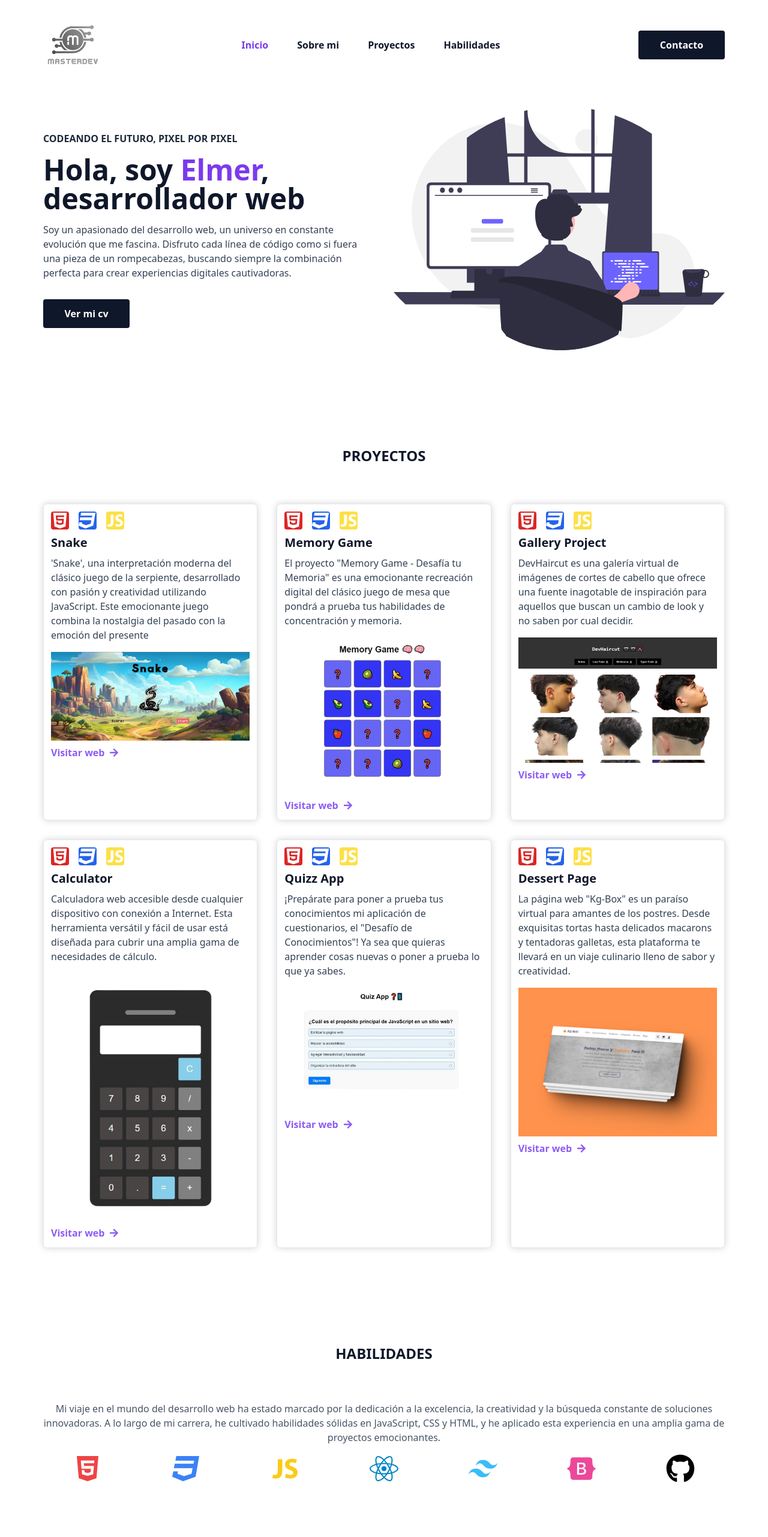
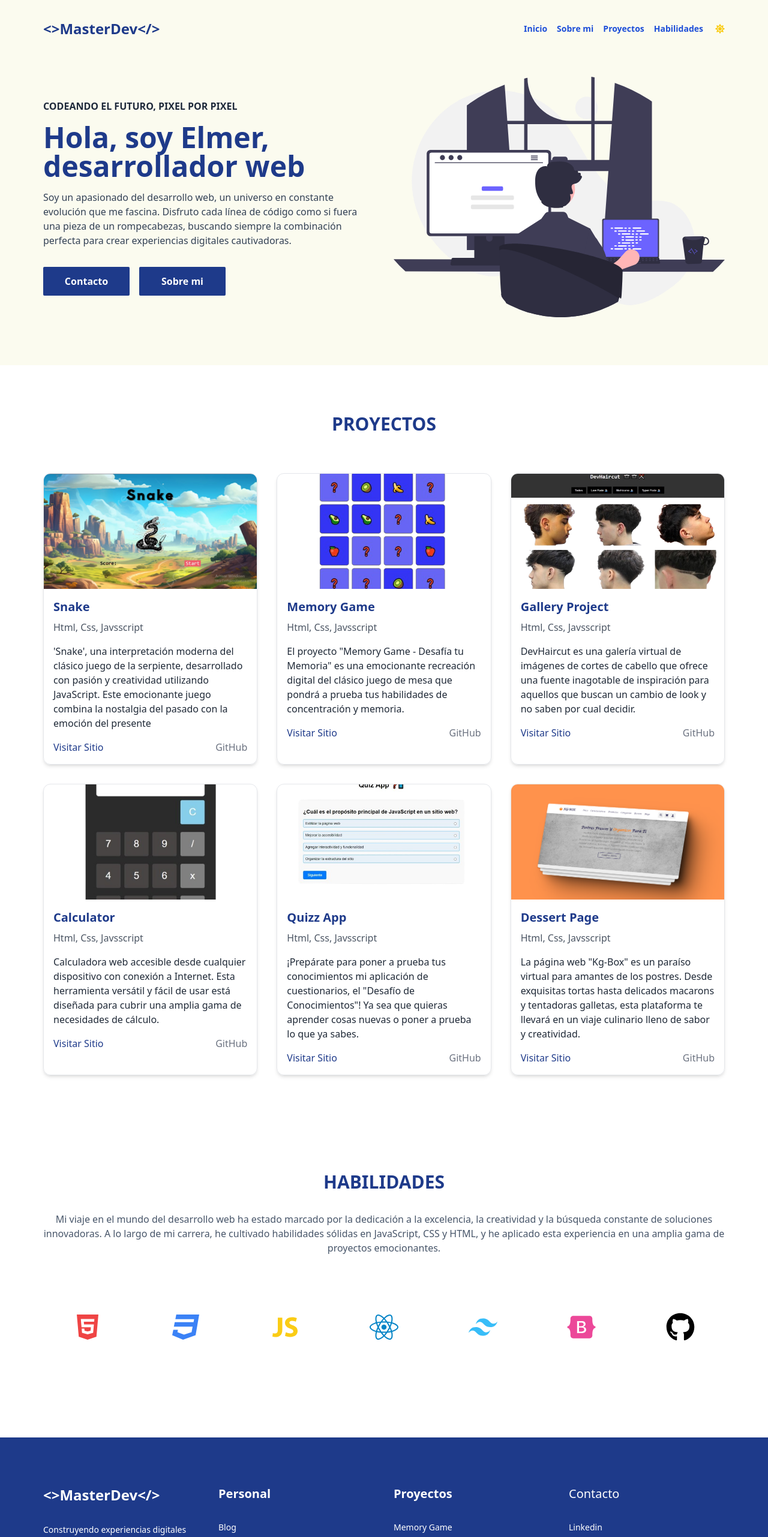
Before and after one commit to Elmer-Coro/Portafolio, a React (Vite) app: page / in a window 1280 px wide. Shown: the top 2563 px of the page at 60% size. Built offline with nearby package versions, Linux system fonts and the light colour scheme.

Commit message:
UI cambios

```diff
--- a/src/App.jsx
+++ b/src/App.jsx
@@ -9,13 +9,17 @@ import Skills from "./sections/Skills";
 
 function App() {
   return (
-    <div className=''>
-      <Nav />
-      <Hero />
+    <div>
+      <div className='bg-mgh'>
+        <Nav />
+        <Hero />
+      </div>
       <Proyectos />
       <Skills />
-      <Footer />
-      <Copyright />
+      <div className='bg-blue-900'>
+        <Footer />
+        <Copyright />
+      </div>
     </div>
   );
 }
--- a/src/components/Button.jsx
+++ b/src/components/Button.jsx
@@ -2,7 +2,7 @@ import React from "react";
 
 export default function Button({ text }) {
   return (
-    <button className='bg-slate-900 rounded w-36 py-3 text-white font-semibold hover:bg-slate-700'>
+    <button className='bg-blue-900 rounded-sm w-36 py-3 text-white font-semibold'>
       {text}
     </button>
   );
--- a/src/components/Card.jsx
+++ b/src/components/Card.jsx
@@ -5,22 +5,32 @@ import { FaHeart } from "react-icons/fa";
 
 export default function Card({ text, paragraph, img }) {
   return (
-    <div className='rounded-md p-3 bg-white shadow-dm shadow-zinc-300 border'>
-      <Technologies />
-      <h4 className='mb-2 text-slate-900 text-xl font-bold '>{text}</h4>
-      <p className=' mb-4 text-slate-700'>{paragraph}</p>
-      <div className='mb-2'>
-        <img
-          src={img}
-          alt='snake'
-        />
-      </div>
-      <div className='flex mt-auto justify-between items-center'>
-        <a
-          className='text-violet-500 font-semibold flex items-center gap-2'
-          href='https://elmer-coro.github.io/memory-game/src/'>
-          Visitar web <FaArrowRight />
-        </a>
+    <div className='max-w-sm  border rounded-xl overflow-hidden shadow-md'>
+      <img
+        className='w-full h-48 object-cover object-center'
+        src={img}
+        alt='{title}'
+      />
+      <div className='p-4'>
+        <h2 className='text-xl text-blue-900 font-semibold mb-2'>{text}</h2>
+        <p className='text-gray-600 mb-4'>Html, Css, Javsscript</p>
+        <p className='text-gray-800'>{paragraph}</p>
+        <div className='mt-4 flex justify-between'>
+          <a
+            href='{websiteLink}'
+            target='_blank'
+            rel='noopener noreferrer'
+            className='text-blue-900 hover:underline'>
+            Visitar Sitio
+          </a>
+          <a
+            href='{githubLink}'
+            target='_blank'
+            rel='noopener noreferrer'
+            className='text-gray-500 hover:underline'>
+            GitHub
+          </a>
+        </div>
       </div>
     </div>
   );
--- /dev/null
+++ b/src/components/DarkModeToggle.jsx
@@ -0,0 +1,46 @@
+import React, { useState, useEffect } from "react";
+import { FaSun, FaMoon } from "react-icons/fa";
+
+const DarkModeToggle = () => {
+  const [isDarkMode, setIsDarkMode] = useState(false);
+
+  useEffect(() => {
+    // Puedes usar el localStorage para persistir el modo oscuro entre sesiones
+    const savedMode = localStorage.getItem("darkMode");
+    if (savedMode !== null) {
+      setIsDarkMode(JSON.parse(savedMode));
+    } else {
+      // Si no hay un modo guardado, puedes usar la configuración del sistema
+      const prefersDarkMode = window.matchMedia(
+        "(prefers-color-scheme: dark)"
+      ).matches;
+      setIsDarkMode(prefersDarkMode);
+    }
+  }, []);
+
+  const toggleDarkMode = () => {
+    const newMode = !isDarkMode;
+    setIsDarkMode(newMode);
+    localStorage.setItem("darkMode", JSON.stringify(newMode));
+  };
+
+  return (
+    <div>
+      {isDarkMode ? (
+        <FaMoon
+          className='text-gray-500'
+          onClick={toggleDarkMode}
+          style={{ cursor: "pointer" }}
+        />
+      ) : (
+        <FaSun
+          className='text-yellow-400'
+          onClick={toggleDarkMode}
+          style={{ cursor: "pointer" }}
+        />
+      )}
+    </div>
+  );
+};
+
+export default DarkModeToggle;
--- a/src/components/Technologies.jsx
+++ b/src/components/Technologies.jsx
@@ -7,13 +7,13 @@ export default function Technologies() {
   return (
     <div className='flex items-center gap-4 mb-2'>
       <span className='inline-block  text-3xl'>
-        <FaHtml5 className='bg-red-600 text-white text-3xl rounded' />
+        <FaHtml5 className='text-red-600 text-3xl rounded' />
       </span>
       <span>
-        <FaCss3 className='bg-blue-600 text-white text-3xl rounded' />
+        <FaCss3 className='text-blue-600 text-3xl rounded' />
       </span>
       <span>
-        <IoLogoJavascript className='bg-yellow-300 text-white text-3xl rounded' />
+        <IoLogoJavascript className='text-yellow-300 text-3xl rounded' />
       </span>
     </div>
   );
--- a/src/sections/Copyright.jsx
+++ b/src/sections/Copyright.jsx
@@ -2,7 +2,7 @@ import React from "react";
 
 export default function Copyright() {
   return (
-    <div className='max-w-[1200px] m-auto p-4 text-sm text-center'>
+    <div className='text-white max-w-[1200px] m-auto p-4 pb-8 text-sm text-center'>
       Copyright © 2023 MasterDev ❤️❤️
     </div>
   );
--- a/src/sections/Footer.jsx
+++ b/src/sections/Footer.jsx
@@ -4,64 +4,61 @@ import Socials from "../components/Socials";
 
 export default function Footer() {
   return (
-    <footer className='md:grid-cols-2 relative grid grid-cols-4 gap-8 max-w-[1200px] m-auto py-20 px-8'>
+    <footer className='md:grid-cols-2 text-white relative grid grid-cols-4 gap-8 max-w-[1200px] m-auto py-20 px-8 text-sm '>
       <div className='column'>
-        <div className='max-w-[100px] mb-8'>
-          <img
-            src={logo}
-            alt='logo'
-          />
+        <div className='max-w-[100px] mb-8 font-bold text-2xl'>
+          &lt;&gt;MasterDev&lt;/&gt;
         </div>
-        <p className='mb-8 text-slate-700'>
+        <p className='mb-8'>
           Construyendo experiencias digitales excepcionales.
         </p>
         <Socials />
       </div>
       <div className='column'>
-        <h4 className='mb-8 text-xl text-slate-900 font-medium'>Personal</h4>
+        <h4 className='mb-8 text-xl font-semibold'>Personal</h4>
         <a
-          className='block mb-4 text-slate-600 hover:text-blue-800'
+          className='block mb-4'
           href='https://elmer-coro.github.io/Blog/'>
           Blog
         </a>
       </div>
       <div className='column'>
-        <h4 className='mb-8 text-xl text-slate-900 font-medium'>Proyectos</h4>
+        <h4 className='mb-8 text-xl font-semibold'>Proyectos</h4>
         <a
-          className='block mb-4 text-slate-600 hover:text-violet-800'
+          className='block mb-4 '
           href='#'>
           Memory Game
         </a>
         <a
-          className='block mb-4 text-slate-600 hover:text-violet-800'
+          className='block mb-4 '
           href='#'>
           Gallery Project
         </a>
         <a
-          className='block mb-4 text-slate-600 hover:text-violet-800'
+          className='block mb-4 '
           href='#'>
           Calculator
         </a>
         <a
-          className='block mb-4 text-slate-600 hover:text-violet-800'
+          className='block mb-4 '
           href='#'>
           dessert Page
         </a>
       </div>
       <div className='column'>
-        <h4 className='mb-8 text-xl text-slate-900 font-medium'>Contacto</h4>
+        <h4 className='mb-8 text-xl font-medium'>Contacto</h4>
         <a
-          className='block mb-4 text-slate-600 hover:text-violet-800'
+          className='block mb-4 '
           href='#'>
           Linkedin
         </a>
         <a
-          className='block mb-4 text-slate-600 hover:text-violet-800'
+          className='block mb-4 '
           href='#'>
           GitHub
         </a>
         <a
-          className='block mb-4 text-slate-600 hover:text-violet-800'
+          className='block mb-4 '
           href='#'>
           Instagram
         </a>
--- a/src/sections/Hero.jsx
+++ b/src/sections/Hero.jsx
@@ -12,19 +12,21 @@ export default function Hero() {
         <h4 className='mb-4 text-slate-800 text-base font-semibold'>
           CODEANDO EL FUTURO, PIXEL POR PIXEL
         </h4>
-        <h1 className='mb-4 text-slate-900 text-5xl font-bold'>
-          Hola, soy <span className='text-violet-600'>Elmer</span>,
-          desarrollador web
+        <h1 className='mb-4 text-blue-900 text-5xl font-bold'>
+          Hola, soy <span>Elmer</span>, desarrollador web
         </h1>
-        <p className='mb-8 text-slate-700 font-normal'>
+        <p className='mb-8 text-slate-700 '>
           Soy un apasionado del desarrollo web, un universo en constante
           evolución que me fascina. Disfruto cada línea de código como si fuera
           una pieza de un rompecabezas, buscando siempre la combinación perfecta
           para crear experiencias digitales cautivadoras.
         </p>
-        <Button text={"Ver mi cv"} />
+        <div className='flex gap-4'>
+          <Button text={"Contacto"} />
+          <Button text={"Sobre mi"} />
+        </div>
       </div>
-      <div className='sm:order-1 image hover:animate-pulse'>
+      <div className='sm:order-1 '>
         <img
           src={programing}
           alt='programing'
--- a/src/sections/Nav.jsx
+++ b/src/sections/Nav.jsx
@@ -1,40 +1,53 @@
-import React from "react";
-import logo from "../../public/images/logo.png";
-import Button from "../components/Button";
+import React, { useState, useEffect } from "react";
 import { CgDarkMode } from "react-icons/cg";
+import DarkModeToggle from "../components/DarkModeToggle";
 
 export default function Nav() {
+  const [darkMode, setDarkMode] = useState(false);
+
+  useEffect(() => {
+    // Puedes personalizar la lógica de cambio de tema según tus necesidades
+    if (darkMode) {
+      document.body.classList.add("dark");
+    } else {
+      document.body.classList.remove("dark");
+    }
+  }, [darkMode]);
+
+  const toggleDarkMode = () => {
+    setDarkMode(!darkMode);
+  };
+
   return (
-    <nav className='max-w-[1200px] m-auto p-8 flex items-center justify-between gap-8 text-slate-900 font-semibold '>
-      <div className='max-w-[100px]'>
-        <a href='#'>
-          <img
-            src={logo}
-            alt='logo'
-          />
+    <nav className='bg-mgh max-w-[1200px] mx-auto p-8 flex items-center justify-between'>
+      <div className='text-2xl font-bold'>
+        <a
+          href='#'
+          className='text-blue-900'>
+          &lt;&gt;MasterDev&lt;/&gt;
         </a>
       </div>
-      <ul className='sm:hidden md:hidden list-none flex items-center gap-12 font-semibold'>
-        <li className='text-violet-600 hover:text-blue-500'>
-          <a href='#'>Inicio</a>
+      <div className='flex items-center space-x-5'>
+        <ul className='flex space-x-4 font-semibold text-sm text-blue-700'>
+          <li>
+            <a
+              href='#'
+              className=''>
+              Inicio
+            </a>
           </li>
-        <li
-          id='link1'
-          className='hover:text-slate-600 text-slate-900'>
+          <li>
             <a href='#'>Sobre mi</a>
           </li>
-        <li
-          id='link2'
-          className='hover:text-slate-600 text-slate-900'>
+          <li>
             <a href='#'>Proyectos</a>
           </li>
-        <li
-          id='link3'
-          className='hover:text-slate-600 text-slate-900'>
+          <li>
             <a href='#'>Habilidades</a>
           </li>
         </ul>
-      <Button text={"Contacto"} />
+        <DarkModeToggle />
+      </div>
     </nav>
   );
 }
--- a/src/sections/Proyectos.jsx
+++ b/src/sections/Proyectos.jsx
@@ -10,7 +10,7 @@ import quizApp from "../../public/images/quizApp.png";
 export default function Proyectos() {
   return (
     <section className='max-w-[1200px] m-auto py-20 px-8'>
-      <h2 className='font-bold text-slate-900 text-center text-2xl'>
+      <h2 className='font-bold text-blue-900 text-center text-3xl'>
         PROYECTOS
       </h2>
       <div className='sm:grid-cols-1 md:grid-cols-2 mt-16 grid grid-cols-3 gap-8'>
--- a/src/sections/Skills.jsx
+++ b/src/sections/Skills.jsx
@@ -10,7 +10,7 @@ import { FaGithub } from "react-icons/fa";
 export default function Skills() {
   return (
     <section className='max-w-[1200px] m-auto py-20 px-8'>
-      <h2 className='font-bold text-slate-900 text-center text-2xl mb-16'>
+      <h2 className='font-bold text-blue-900 text-center text-3xl mb-8'>
         HABILIDADES
       </h2>
       <p className='mb-4 text-center text-slate-600 font-normal'>
@@ -20,7 +20,7 @@ export default function Skills() {
         habilidades sólidas en JavaScript, CSS y HTML, y he aplicado esta
         experiencia en una amplia gama de proyectos emocionantes.
       </p>
-      <div className='grid place-items-center place-content-center gap-4 grid-cols-7 sm:grid-cols-3'>
+      <div className='grid place-items-center place-content-center gap-4 grid-cols-7 sm:grid-cols-3 py-20'>
         <div className='text-5xl text-red-500 hover:animate-bounce'>
           <FaHtml5 />
         </div>
--- a/tailwind.config.js
+++ b/tailwind.config.js
@@ -3,6 +3,9 @@ export default {
   content: ["./index.html", "./src/**/*.{js,ts,jsx,tsx}"],
   theme: {
     extend: {
+      colors: {
+        mgh: "rgb(251, 251, 239)",
+      },
       boxShadow: {
         blur: "0 0 1000px 50px rgb(139 92 246)",
       },
```
Lines whose indentation alone changed are shown as unchanged.
